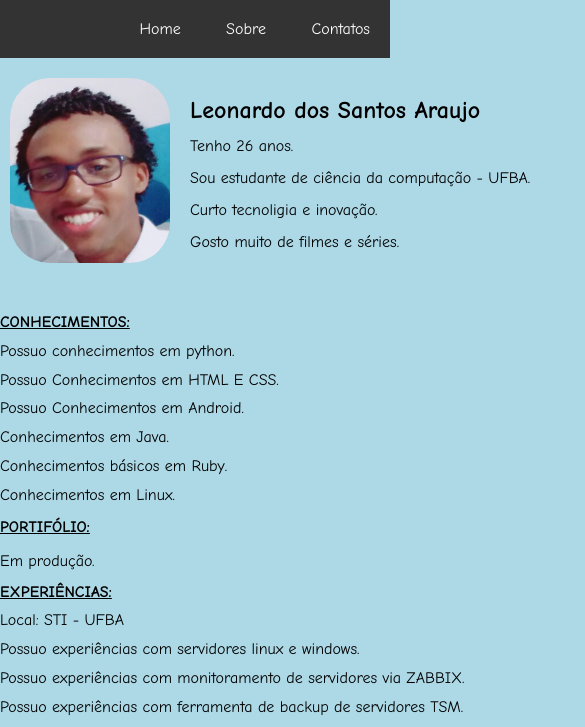
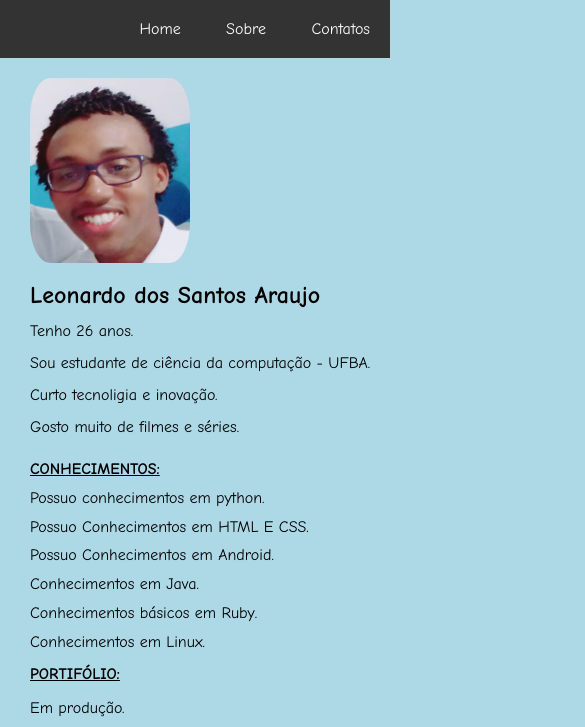
Before and after one commit to leonardoSA/leonardoSA.github, a plain HTML site: page index.html in a window 390 px wide. Shown: the top 727 px of the page, 585 px wide, since content can reach past the window. Drawn offline with Linux system fonts and the light colour scheme.

Commit message:
Versao Responsiva OK

```diff
--- a/index.html
+++ b/index.html
@@ -3,6 +3,7 @@
 
   <head>
 	<meta charset="UTF-8">
+    <meta name="viewport" content="width=device-width", "initial-scale=1.0">
     <title>Meu Site</title>
     <link rel="stylesheet" href="stilo.css">
     <meta name="description" content="Meu site pessoal.">
--- a/stilo.css
+++ b/stilo.css
@@ -22,11 +22,17 @@ img{
     margin: auto;
     margin-top: 10px;
     margin-right: 10px;
-    padding: 10px 10px;
+    padding: 10px 30px;
     border-radius: 50px;
     float: left;
+    max-width: 100%;
 /*FAZER TEXTO DESCER*/
 }
+
+#menu{
+    /*width: 100%;*/
+}
+
 
 #menu ul{
     background-color: #333333;
@@ -37,6 +43,7 @@ img{
     display: block;
     text-align: right;
     width: 100%;
+    float: right;
 }
 
 #menu ul li {
@@ -56,7 +63,7 @@ img{
 }
 
 .corpo{
-    width: 960px;
+    width: 100%;
     margin: auto;
 }
 
@@ -68,32 +75,142 @@ img{
     display: table-cell;
     float: left;
     line-height: 1.0;
-    width: 500px;
+    width: 480px;
     margin-bottom: 50px;
     margin-top: 40px;
 }
 
 #Sobre{
-   /*display: table-cell;*/
    line-height: 0.8;
 }
 
 .Experiencias{
    line-height: 0.8;
-   /*margin-bottom: 48px;*/
 }
 
 #Contatos{
-    /*padding-top: 0;*/
-    /*padding-bottom: 0;*/
-    /*width: 500px;*/
     margin: 0;
     padding: 0;
-
 }
 
 .logo{
     margin: 0;
     padding-top: 0;
     border: 0;
+    padding-left: 30px;
 }
+
+p,h4,h2{
+        padding-left: 30px;
+    }
+
+@media only screen and (max-width: 320px) {
+
+   #menu ul{
+        width: 100%;
+        /*display: relative;*/
+    }
+    img{
+        display: block;
+    }
+    .Ficha{
+        display: inline;
+        float: right;
+        width: 100%;
+        padding-left: 10px;
+    }
+
+    .conteudo,.Experiencias{
+        float: right;
+        width: 100%;
+    }
+
+    #Sobre{
+        width: 100%;
+        float: right;
+    }
+
+    .Experiencias{
+        line-height: 1.3;
+    }
+}
+
+@media only screen and (max-width: 480px) {
+   #menu ul{
+        width: 100%;
+    }
+    img{
+        display: block;
+    }
+    .Ficha{
+        display: inline;
+        float: right;
+        width: 100%;
+        margin: auto;
+    }
+
+    #Sobre,#Contatos{
+        width: 100%;
+        float: right;
+    }
+
+    .Portifolio,.Experiencias,.Conteudo{
+        width: 100%;
+        float: right;
+    }
+
+    .Experiencias{
+        line-height: 1.3;
+    }
+
+}
+
+@media only screen and (max-width: 640px) {
+   #menu ul{
+        width: 100%;
+    }
+    img{
+        display: block;
+    }
+    .Ficha{
+        display: inline;
+        float: right;
+        width: 100%;
+    }
+
+    #Sobre,#Contatos{
+        width: 100%;
+        float: right;
+    }
+
+    .Portifolio,.Experiencias,.conteudo{
+        width: 100%;
+        float: right;
+    }
+}
+
+@media only screen and (max-width: 768px) {
+   #menu ul{
+        width: 100%;
+        /*display: block;*/
+    }
+    img{
+        display: block;
+    }
+    .Ficha{
+        width: 100%;
+        height: 150px;
+        margin-bottom: 30px;
+        margin-top: 10px;
+    }
+
+    #Sobre,#Contatos{
+        width: 100%;
+        float: right;
+    }
+
+    .Portifolio,.Experiencias,.Conteudo{
+        width: 100%;
+        float: right;
+    }
+}
```
